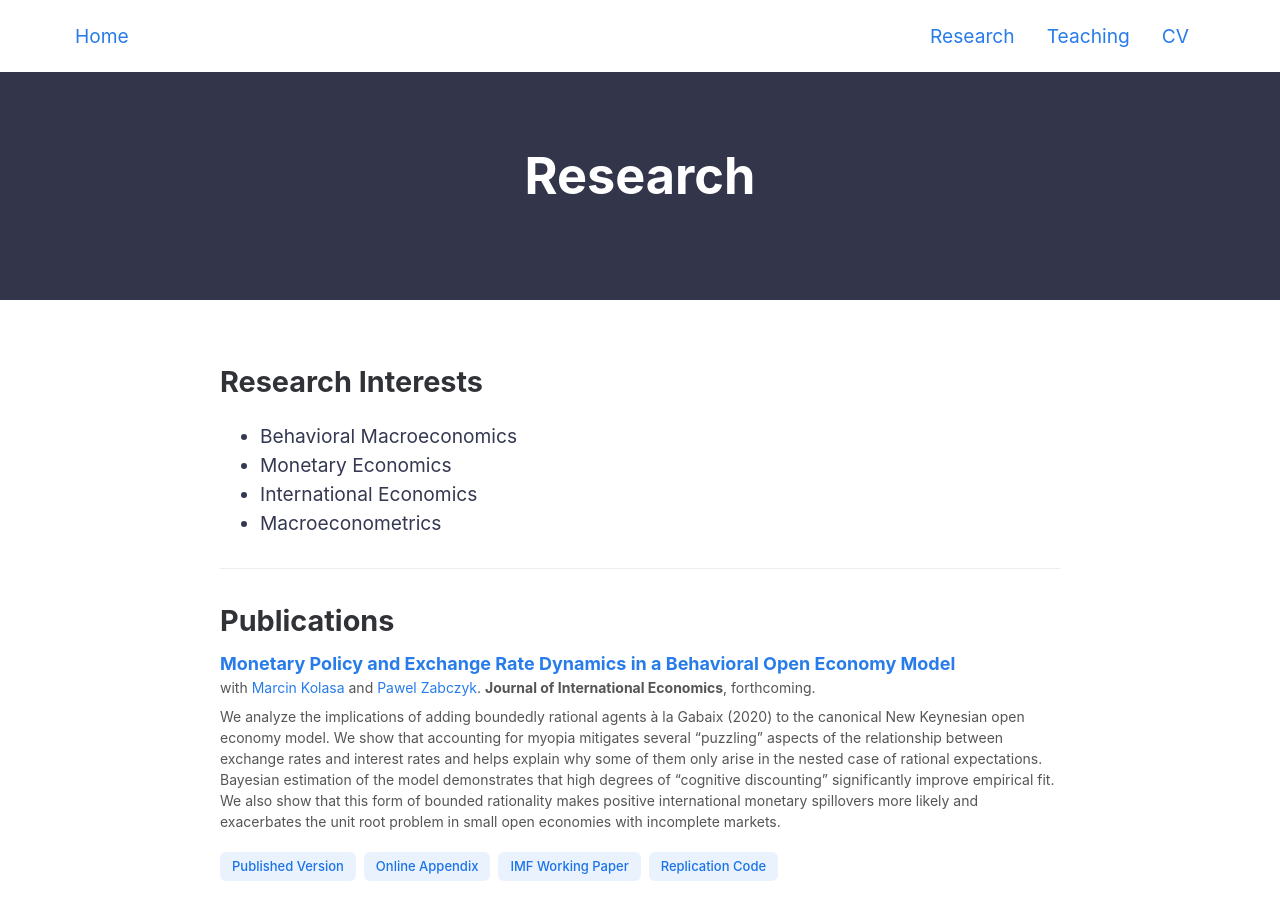
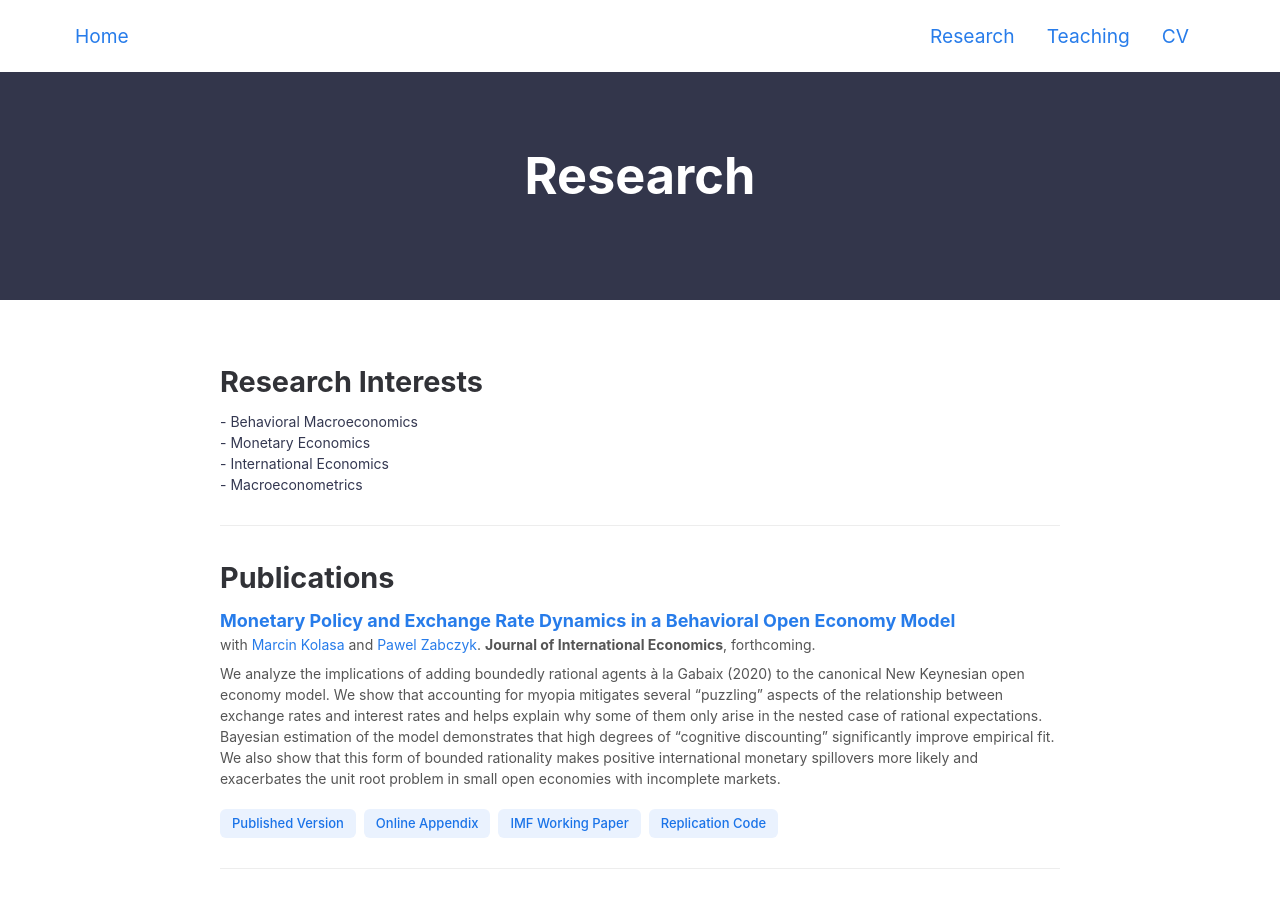
Before and after one commit to ravgotrasahil/ravgotrasahil-github.io, a Jekyll site: the page built from research.md, in a window 1280 px wide and 900 px high. Built offline with Jekyll 4.4.1, drawn with Linux system fonts in a browser that asks for light colours.

Commit message:
Update research.md

```diff
--- a/research.md
+++ b/research.md
@@ -6,10 +6,12 @@ permalink: /research/
 
 <h2>Research Interests</h2>
 
-- Behavioral Macroeconomics
-- Monetary Economics
-- International Economics
-- Macroeconometrics
+<div style="font-size: 14px; color: #343851;">
+  - Behavioral Macroeconomics<br>
+  - Monetary Economics<br>
+  - International Economics<br>
+  - Macroeconometrics
+</div>
 
 <hr style="margin: 30px 0;">
 
```
